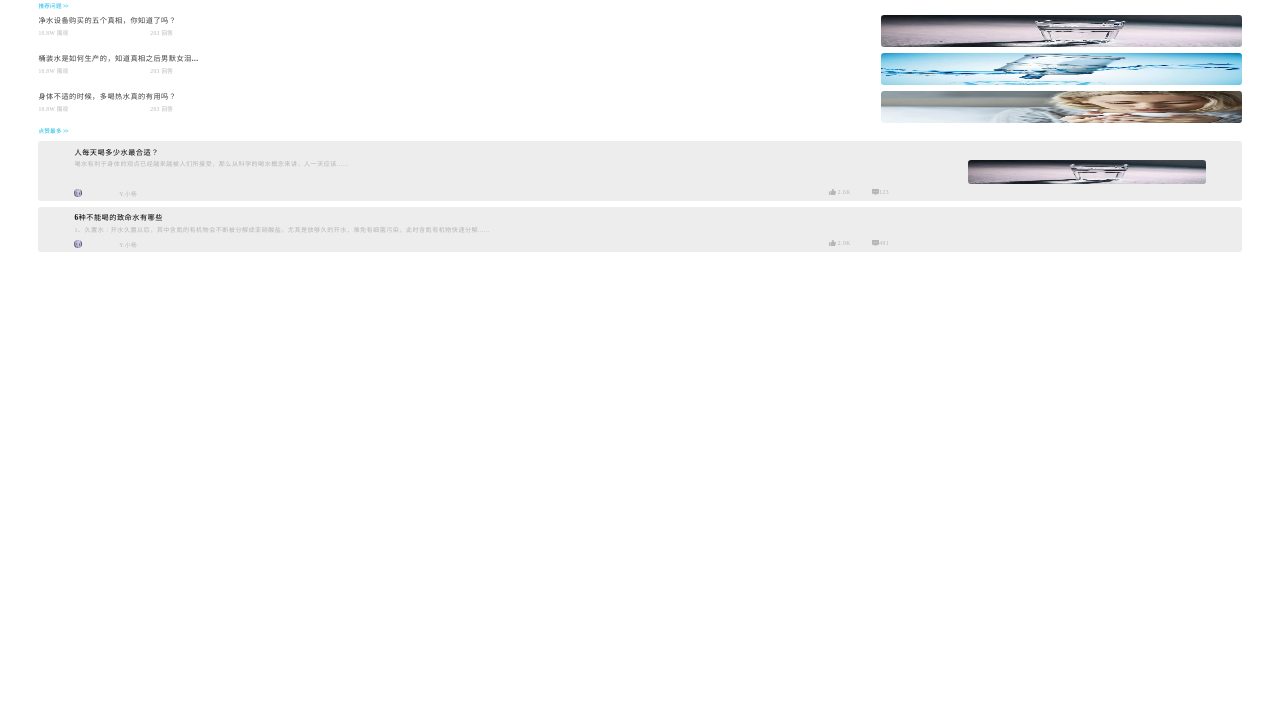
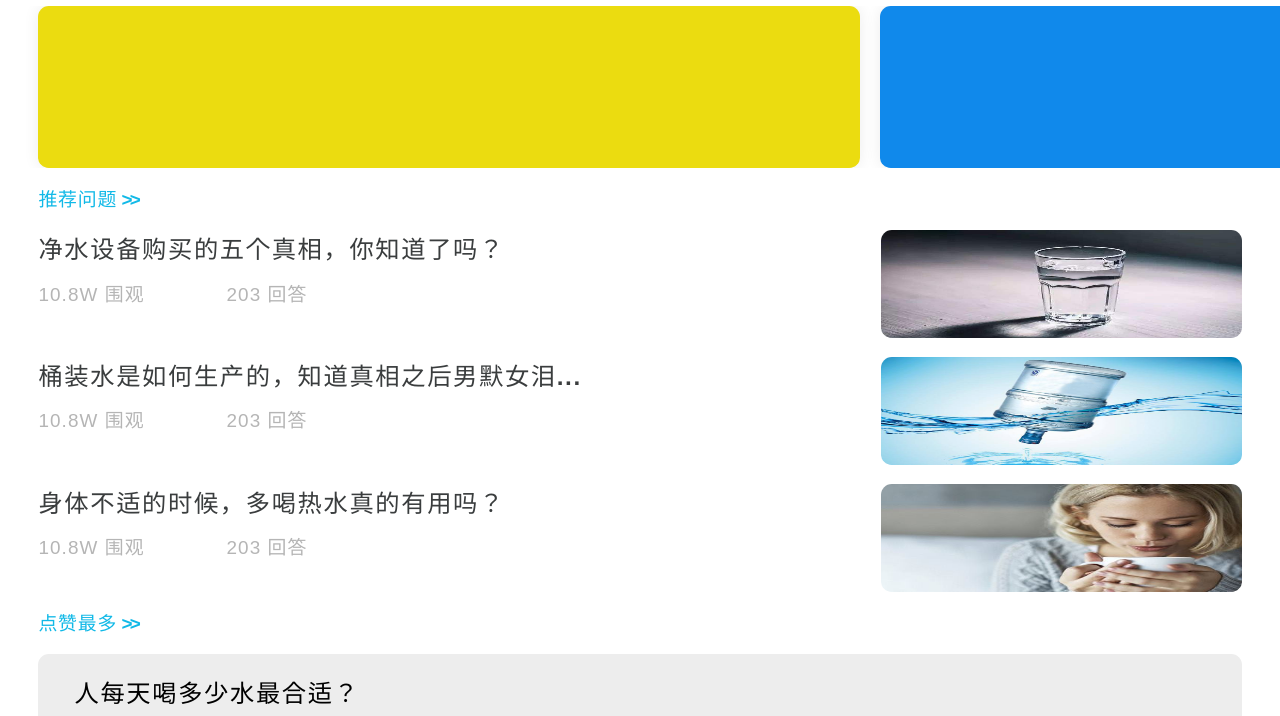
Before and after one commit to FlySongSwen/FlySongSwen.github.io, a plain HTML site: page 水侠网页/index.html in a window 1280 px wide. Shown: the part 75-791 px from the top of the page. Drawn offline with nearby package versions, Linux system fonts and the light colour scheme.

Commit message:
Update index.html

```diff
--- a/水侠网页/index.html
+++ b/水侠网页/index.html
@@ -6,7 +6,7 @@
     <meta name="viewport" content="width=device-width, initial-scale=1.0">
     <meta http-equiv="X-UA-Compatible" content="ie=edge">
     <title>水知识</title>
-    <script src="http://g.tbcdn.cn/mtb/lib-flexible/0.3.4/??flexible_css.js,flexible.js"></script>
+    <script src="./flexible.js"></script>
     <link rel="stylesheet" href="https://cdnjs.cloudflare.com/ajax/libs/Swiper/4.0.5/css/swiper.min.css">
 
     <link rel="stylesheet" href="main.css">
```
